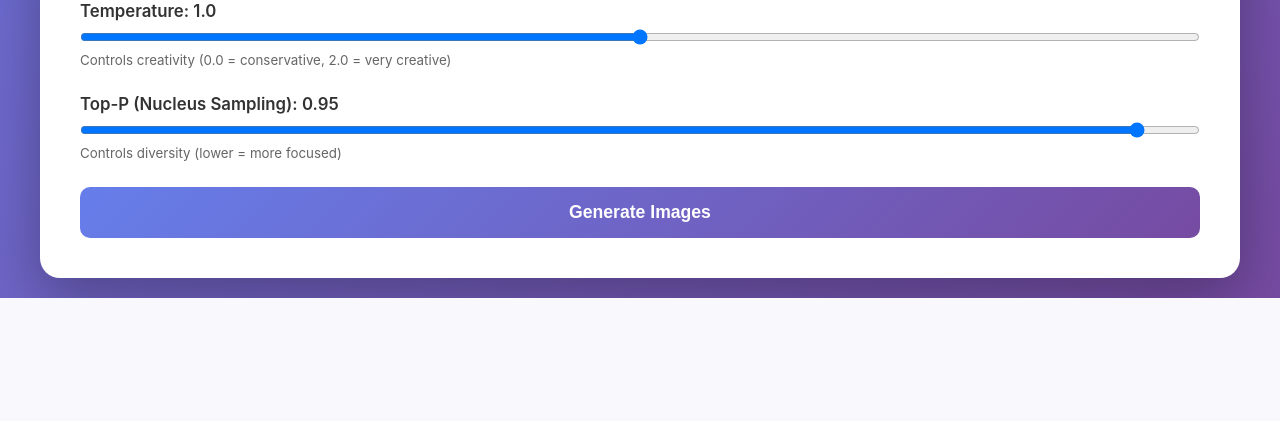
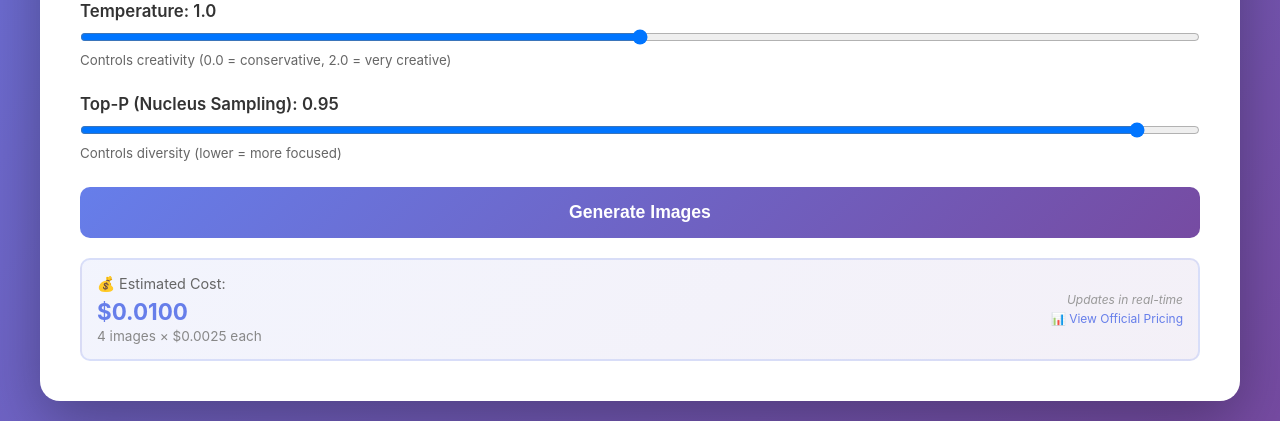
Before and after one commit to dbcert-cmyk/MediaGen, a Flask app: page / in a window 1280 px wide. Shown: the part 1014-1435 px from the top of the page. Before the commit the page ends 1312 px from the top, so only its background shows below. Run offline with Flask 3, Linux system fonts and the light colour scheme; parts of the project's set-up code (start-up, migrations or seed data) failed here and were passed over; some libraries are stand-ins or nearby versions.

Commit message:
Add comprehensive cost estimator for Vertex AI services
NEW FILE: pricing.py
- Complete pricing module for Vertex AI services
- Gemini 2.5 Flash Image: $0.0025 per image
- Veo 3.1: Variable pricing by resolution and duration
  * 720p: $0.10 (4s), $0.15 (6s), $0.20 (8s)
  * 1080p: $0.20 (4s), $0.30 (6s), $0.40 (8s)
- Includes test suite and pricing calculator
- Disclaimer linking to official Google Cloud pricing

UPDATED: app.py
- Added 3 new API endpoints:
  * /api/estimate-image-cost - Calculate image generation costs
  * /api/estimate-video-cost - Calculate video generation costs
  * /api/pricing-info - Get all pricing information
- JSON response with detailed cost breakdowns
- Handles variable parameters (resolution, duration, count)

UPDATED: templates/index.html
- Beautiful cost estimator boxes on both generators
- Real-time cost calculation as user changes settings
- Gradient backgrounds with subtle borders
- Shows: total cost, per-item cost, breakdown formula
- Link to official Google Cloud pricing page
- JavaScript cost calculator with pricing constants
- Automatic updates when user changes:
  * Number of images
  * Video duration
  * Video resolution
  * Sample count

Features:
💰 Real-Time Estimates: Updates instantly as settings change
📊 Detailed Breakdown: Shows calculation formula
🔗 Official Pricing Link: Direct link to Google Cloud docs
✨ Beautiful UI: Gradient backgrounds, clean typography
🎯 Accurate Pricing: Based on current Vertex AI rates

User Experience:
- No surprises - know costs before generating
- Transparent pricing breakdown
- Easy to compare different options
- Helps users budget their API usage

```diff
--- a/app.py
+++ b/app.py
@@ -4,6 +4,7 @@ from io import BytesIO
 from flask import Flask, render_template, request, jsonify, send_file
 from dotenv import load_dotenv
 from video_editor import VideoEditor
+from pricing import estimate_image_cost, estimate_video_cost, VertexAIPricing
 
 # Load environment variables
 load_dotenv()
@@ -409,6 +410,66 @@ def change_speed():
         }), 500
 
 
+@app.route('/api/estimate-image-cost', methods=['POST'])
+def api_estimate_image_cost():
+    """Estimate cost for image generation"""
+    try:
+        data = request.get_json()
+        number_of_images = int(data.get('number_of_images', 1))
+
+        cost_estimate = estimate_image_cost(number_of_images)
+
+        return jsonify({
+            'success': True,
+            'cost': cost_estimate
+        })
+
+    except Exception as e:
+        return jsonify({
+            'success': False,
+            'error': str(e)
+        }), 500
+
+
+@app.route('/api/estimate-video-cost', methods=['POST'])
+def api_estimate_video_cost():
+    """Estimate cost for video generation"""
+    try:
+        data = request.get_json()
+        duration_seconds = int(data.get('duration_seconds', 8))
+        resolution = data.get('resolution', '720p')
+        sample_count = int(data.get('sample_count', 1))
+
+        cost_estimate = estimate_video_cost(duration_seconds, resolution, sample_count)
+
+        return jsonify({
+            'success': True,
+            'cost': cost_estimate
+        })
+
+    except Exception as e:
+        return jsonify({
+            'success': False,
+            'error': str(e)
+        }), 500
+
+
+@app.route('/api/pricing-info')
+def api_pricing_info():
+    """Get all pricing information"""
+    try:
+        pricing_info = VertexAIPricing.get_pricing_info()
+        return jsonify({
+            'success': True,
+            'pricing': pricing_info
+        })
+    except Exception as e:
+        return jsonify({
+            'success': False,
+            'error': str(e)
+        }), 500
+
+
 @app.route('/health')
 def health():
     """Health check endpoint"""
--- a/templates/index.html
+++ b/templates/index.html
@@ -353,6 +353,21 @@
                     <button type="submit">Generate Images</button>
                 </form>
 
+                <!-- Cost Estimator -->
+                <div id="image-cost-estimator" style="margin-top: 20px; padding: 15px; background: linear-gradient(135deg, #667eea15 0%, #764ba215 100%); border-radius: 10px; border: 2px solid #667eea30;">
+                    <div style="display: flex; justify-content: space-between; align-items: center;">
+                        <div>
+                            <div style="font-size: 0.9em; color: #666; margin-bottom: 5px;">💰 Estimated Cost:</div>
+                            <div id="image-cost-display" style="font-size: 1.4em; font-weight: bold; color: #667eea;">$0.0100</div>
+                            <div id="image-cost-breakdown" style="font-size: 0.85em; color: #888; margin-top: 3px;">4 images × $0.0025 each</div>
+                        </div>
+                        <div style="text-align: right;">
+                            <div style="font-size: 0.75em; color: #999; font-style: italic;">Updates in real-time</div>
+                            <a href="https://cloud.google.com/vertex-ai/generative-ai/pricing" target="_blank" style="font-size: 0.75em; color: #667eea; text-decoration: none;">📊 View Official Pricing</a>
+                        </div>
+                    </div>
+                </div>
+
                 <div id="image-loading" class="loading">
                     <div class="spinner"></div>
                     <p>Generating your images...</p>
@@ -531,6 +546,21 @@
 
                     <button type="submit">Generate Video</button>
                 </form>
+
+                <!-- Cost Estimator -->
+                <div id="video-cost-estimator" style="margin-top: 20px; padding: 15px; background: linear-gradient(135deg, #667eea15 0%, #764ba215 100%); border-radius: 10px; border: 2px solid #667eea30;">
+                    <div style="display: flex; justify-content: space-between; align-items: center;">
+                        <div>
+                            <div style="font-size: 0.9em; color: #666; margin-bottom: 5px;">💰 Estimated Cost:</div>
+                            <div id="video-cost-display" style="font-size: 1.4em; font-weight: bold; color: #667eea;">$0.20</div>
+                            <div id="video-cost-breakdown" style="font-size: 0.85em; color: #888; margin-top: 3px;">1 video × $0.20 (8s @ 720p)</div>
+                        </div>
+                        <div style="text-align: right;">
+                            <div style="font-size: 0.75em; color: #999; font-style: italic;">Updates in real-time</div>
+                            <a href="https://cloud.google.com/vertex-ai/generative-ai/pricing" target="_blank" style="font-size: 0.75em; color: #667eea; text-decoration: none;">📊 View Official Pricing</a>
+                        </div>
+                    </div>
+                </div>
 
                 <div id="video-loading" class="loading">
                     <div class="spinner"></div>
@@ -755,6 +785,51 @@
             document.querySelectorAll('.tab-content').forEach(c => c.classList.remove('active'));
             document.getElementById(`${tab}-tab`).classList.add('active');
         }
+
+        // Cost Calculation Functions
+        const PRICING = {
+            image: {
+                perImage: 0.0025
+            },
+            video: {
+                '720p': { 4: 0.10, 6: 0.15, 8: 0.20 },
+                '1080p': { 4: 0.20, 6: 0.30, 8: 0.40 }
+            }
+        };
+
+        function updateImageCost() {
+            const numImages = parseInt(document.getElementById('num-images').value) || 1;
+            const costPerImage = PRICING.image.perImage;
+            const totalCost = (numImages * costPerImage).toFixed(4);
+
+            document.getElementById('image-cost-display').textContent = `$${totalCost}`;
+            document.getElementById('image-cost-breakdown').textContent =
+                `${numImages} image${numImages > 1 ? 's' : ''} × $${costPerImage.toFixed(4)} each`;
+        }
+
+        function updateVideoCost() {
+            const duration = parseInt(document.getElementById('video-duration').value) || 8;
+            const resolution = document.getElementById('video-resolution').value || '720p';
+            const sampleCount = parseInt(document.getElementById('video-sample-count').value) || 1;
+
+            const costPerVideo = PRICING.video[resolution][duration];
+            const totalCost = (sampleCount * costPerVideo).toFixed(2);
+
+            document.getElementById('video-cost-display').textContent = `$${totalCost}`;
+            document.getElementById('video-cost-breakdown').textContent =
+                `${sampleCount} video${sampleCount > 1 ? 's' : ''} × $${costPerVideo.toFixed(2)} (${duration}s @ ${resolution})`;
+        }
+
+        // Add event listeners for real-time cost updates
+        document.getElementById('num-images').addEventListener('change', updateImageCost);
+
+        document.getElementById('video-duration').addEventListener('change', updateVideoCost);
+        document.getElementById('video-resolution').addEventListener('change', updateVideoCost);
+        document.getElementById('video-sample-count').addEventListener('change', updateVideoCost);
+
+        // Initialize costs on page load
+        updateImageCost();
+        updateVideoCost();
 
         // Update slider values display
         document.getElementById('temperature').addEventListener('input', (e) => {
```
Also changed, not shown: pricing.py (added, +182 -0 lines).
